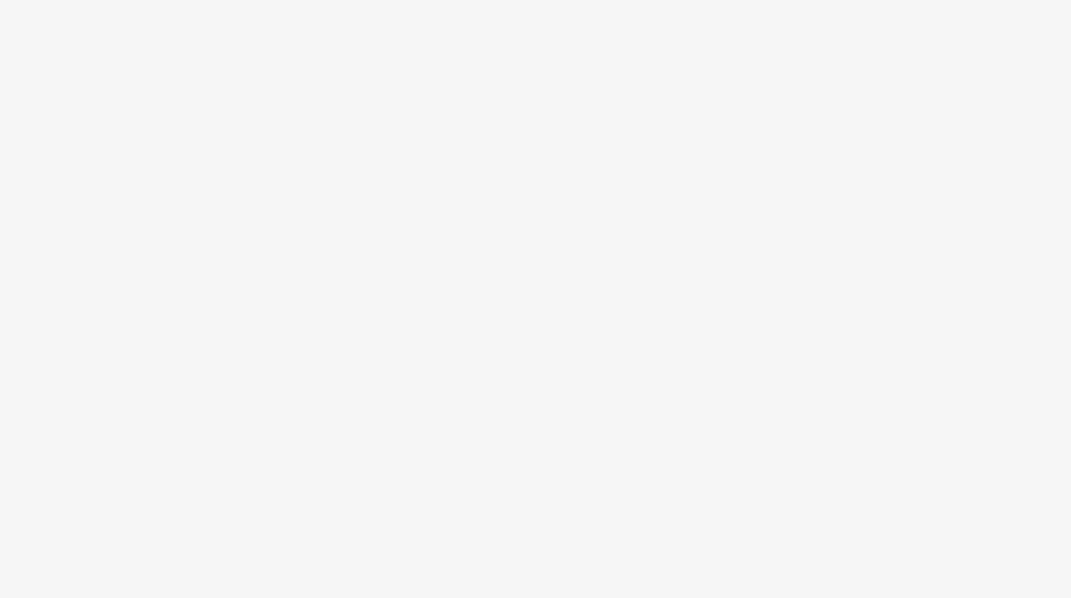
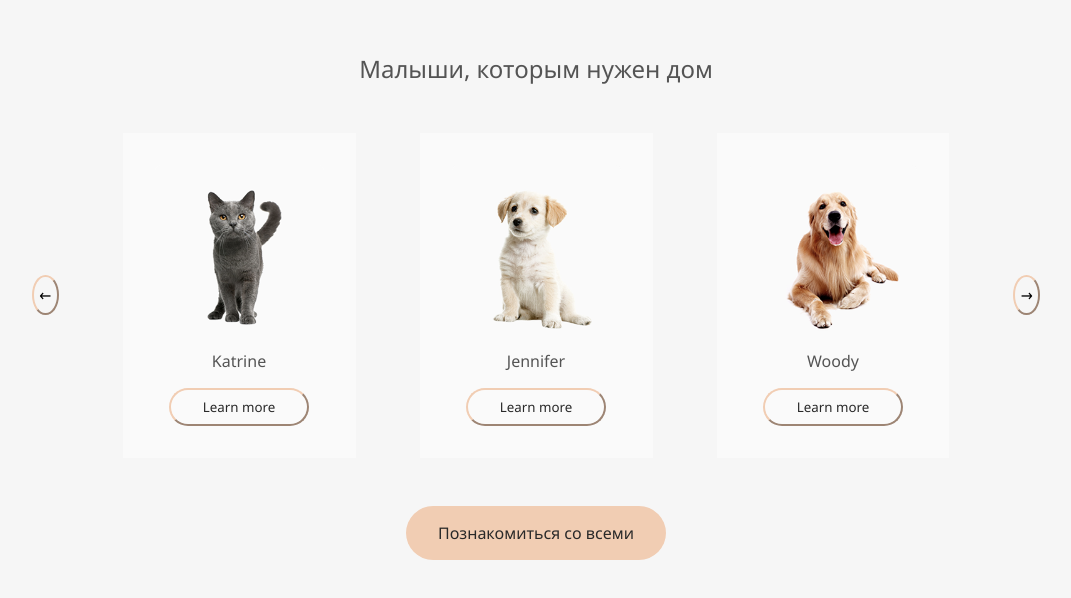
Before and after one commit to sialiss/some-shelter-for-frontend, a Vue app: page / in a window 1280 px wide. Shown: the part 1612-2210 px from the top of the page, without its empty margins (104-1175 px from the left). Before the commit the page ends 1600 px from the top, so only its background shows below. Built offline with nearby package versions, Linux system fonts and the light colour scheme.

Commit message:
add pets (but cursed)

```diff
--- a/src/assets/base.css
+++ b/src/assets/base.css
@@ -104,6 +104,15 @@ html {
 	border-radius: 30px;
 }
 
+.button-secondary {
+	background-color: transparent;
+	color: var(--color-dark-3xl);
+	font-size: smaller;
+	padding: var(--pad-s) var(--pad-l);
+	border-radius: 30px;
+	border-color: var(--color-primary);
+}
+
 img {
 	max-width: 100%;
 	max-height: 100%;
@@ -115,4 +124,24 @@ h2 {
 
 h3 {
 	font-size: 1.5rem;
+	color: var(--color-dark-l);
 }
+
+.button-arrow {
+	line-height: 2;
+	width: 40px;
+	height: 40px;
+	background-color: transparent;
+	border-radius: 50%;
+	border-color: var(--color-primary);
+}
+
+.button-arrow:hover {
+	background-color: var(--color-primary-light);
+	border-color: transparent;
+}
+
+.button-arrow:inactive {
+	border-color: var(--color-dark-s);
+	color: var(--color-dark-s);
+}
--- a/src/views/HomeView.vue
+++ b/src/views/HomeView.vue
@@ -37,7 +37,7 @@ onUnmounted(() => document.removeEventListener("scroll", scrollHandler))
 		</div>
 		<div class="about screen">
 			<div class="fix-width pad | flex equal | pad-xl">
-				<div class="flex just-center align-center">
+				<div class="flex just-center">
 					<img src="/src/assets/images/about-pets.png" alt="котик и собачка" />
 				</div>
 				<div class="stack gap-l just-center pad-m">
@@ -57,9 +57,32 @@ onUnmounted(() => document.removeEventListener("scroll", scrollHandler))
 						laboriosam suscipit.
 					</p>
 				</div>
-
 			</div>
-
+		</div>
+		<div class="pets screen">
+			<div class="fix-width pad | stack equal | pad-xl align-center">
+				<h3>Малыши, которым нужен дом</h3>
+				<div class="flex align-center just-center gap-xl pad-l">
+					<button class="button-arrow">←</button>
+					<div class="stack card">
+						<img src="../assets/images/pets-katrine.png">
+						<p>Katrine</p>
+						<button class="button-secondary">Learn more</button>
+					</div>
+					<div class="stack card">
+						<img src="../assets/images/pets-jennifer.png">
+						<p>Jennifer</p>
+						<button class="button-secondary">Learn more</button>
+					</div>
+					<div class="stack card">
+						<img src="../assets/images/pets-woody.png">
+						<p>Woody</p>
+						<button class="button-secondary">Learn more</button>
+					</div>
+					<button class="button-arrow">→</button>
+				</div>
+				<RouterLink to="/pets" class="button-primary">Познакомиться со всеми</RouterLink>
+			</div>
 		</div>
 	</main>
 </template>
@@ -81,7 +104,22 @@ onUnmounted(() => document.removeEventListener("scroll", scrollHandler))
 	color: var(--color-light-xl);
 }
 
-.about h3 {
+a {
+	color: var(--color-dark-l);
+	text-decoration-line: none;
+}
+
+.about {
+	background-color: var(--color-light-xl);
+}
+
+.card {
+	background-color: var(--color-light-l);
+	padding: var(--pad-l);
+	align-items: center;
+}
+
+.card p {
 	color: var(--color-dark-l);
 }
 </style>
```
